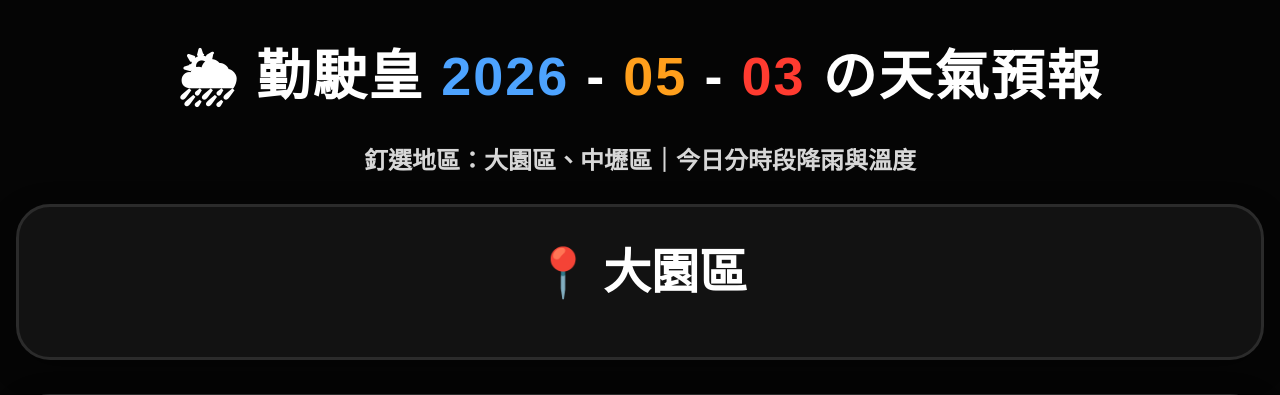
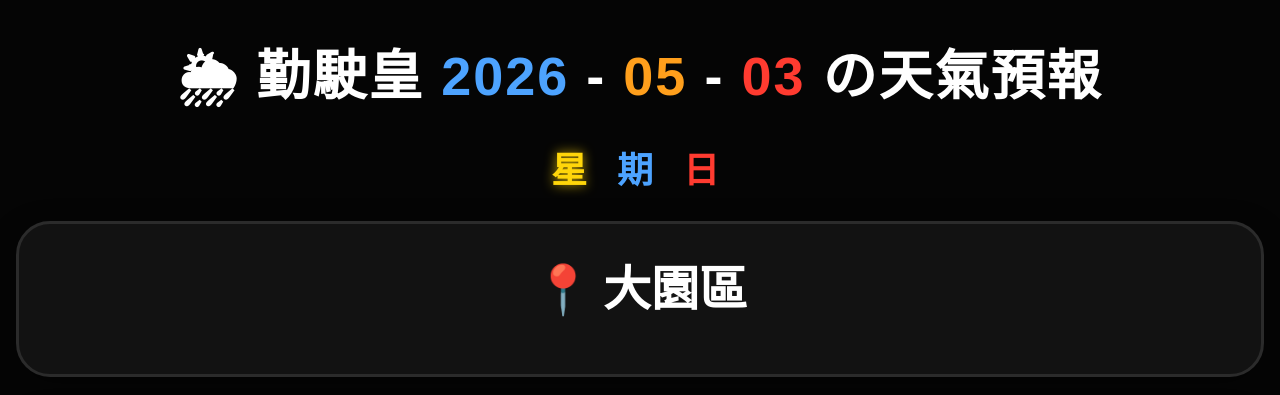
Before and after one commit to gamer0929-cyber/weather-app, a Flask app: page / in a window 1280 px wide. Shown: the top 395 px of the page. Run offline with Flask 3, Linux system fonts and the light colour scheme; data that the repository does not hold is empty.

Commit message:
Update index.html

```diff
--- a/templates/index.html
+++ b/templates/index.html
@@ -51,10 +51,28 @@
 
         .subtitle {
             text-align: center;
-            font-size: 24px;
+            font-size: 42px;
             color: #d7d7d7;
             margin-bottom: 28px;
-            font-weight: 700;
+            font-weight: 900;
+            letter-spacing: 10px;
+        }
+
+        .weekday-star {
+            color: #ffd60a;
+            text-shadow: 0 0 12px rgba(255, 214, 10, 0.75);
+        }
+
+        .weekday-xing {
+            color: #4da3ff;
+        }
+
+        .weekday-qi {
+            color: #ff9f1c;
+        }
+
+        .weekday-day {
+            color: #ff3b30;
         }
 
         .location-block {
@@ -221,6 +239,10 @@
                 font-size: 54px;
             }
 
+            .subtitle {
+                font-size: 36px;
+            }
+
             .location-title {
                 font-size: 48px;
             }
@@ -236,8 +258,9 @@
             }
 
             .subtitle {
-                font-size: 16px;
+                font-size: 28px;
                 line-height: 1.5;
+                letter-spacing: 6px;
             }
 
             .location-title {
@@ -293,7 +316,11 @@
         の天氣預報
     </div>
 
-    <div class="subtitle">釘選地區：大園區、中壢區｜今日分時段降雨與溫度</div>
+    <div class="subtitle">
+        <span class="weekday-star">星</span>
+        <span class="weekday-xing">期</span>
+        <span id="weekday-text" class="weekday-day"></span>
+    </div>
 
     <section class="location-block">
         <h2 class="location-title"><span class="pin">📍</span>大園區</h2>
@@ -491,13 +518,18 @@
 
 <script>
     const today = new Date();
+
     const year = today.getFullYear();
     const month = String(today.getMonth() + 1).padStart(2, "0");
     const day = String(today.getDate()).padStart(2, "0");
 
+    const weekdayMap = ["日", "一", "二", "三", "四", "五", "六"];
+    const weekday = weekdayMap[today.getDay()];
+
     document.getElementById("year-text").textContent = year;
     document.getElementById("month-text").textContent = month;
     document.getElementById("day-text").textContent = day;
+    document.getElementById("weekday-text").textContent = weekday;
 </script>
 
 </body>
```
